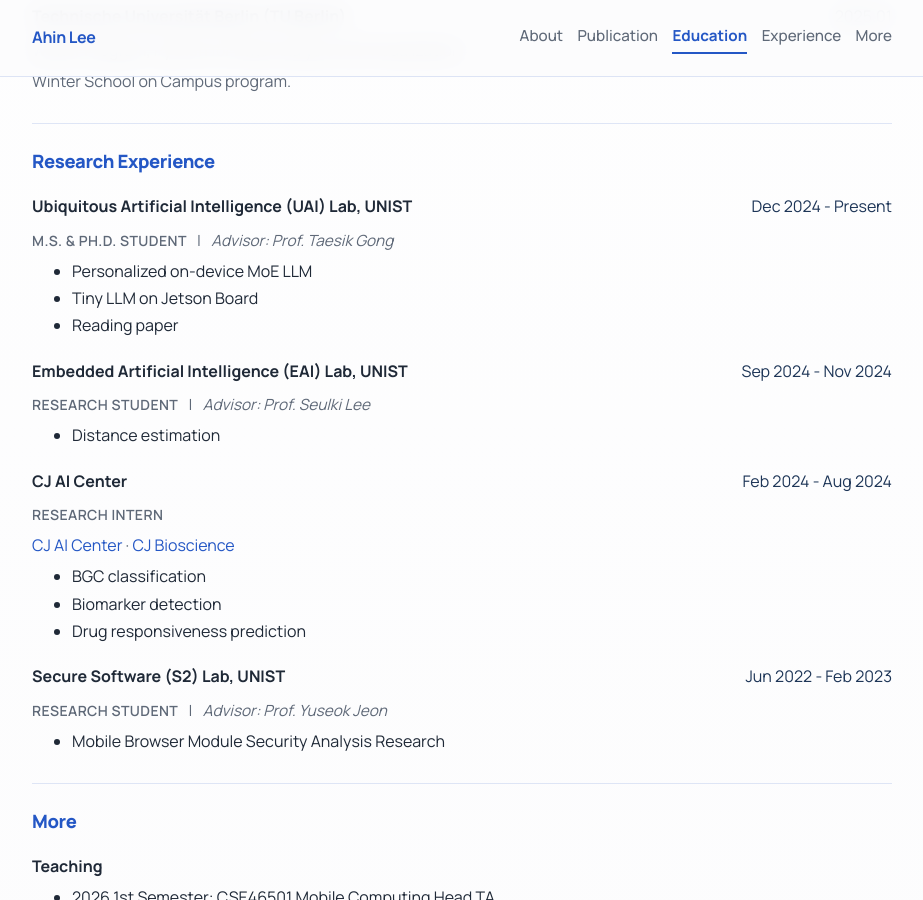
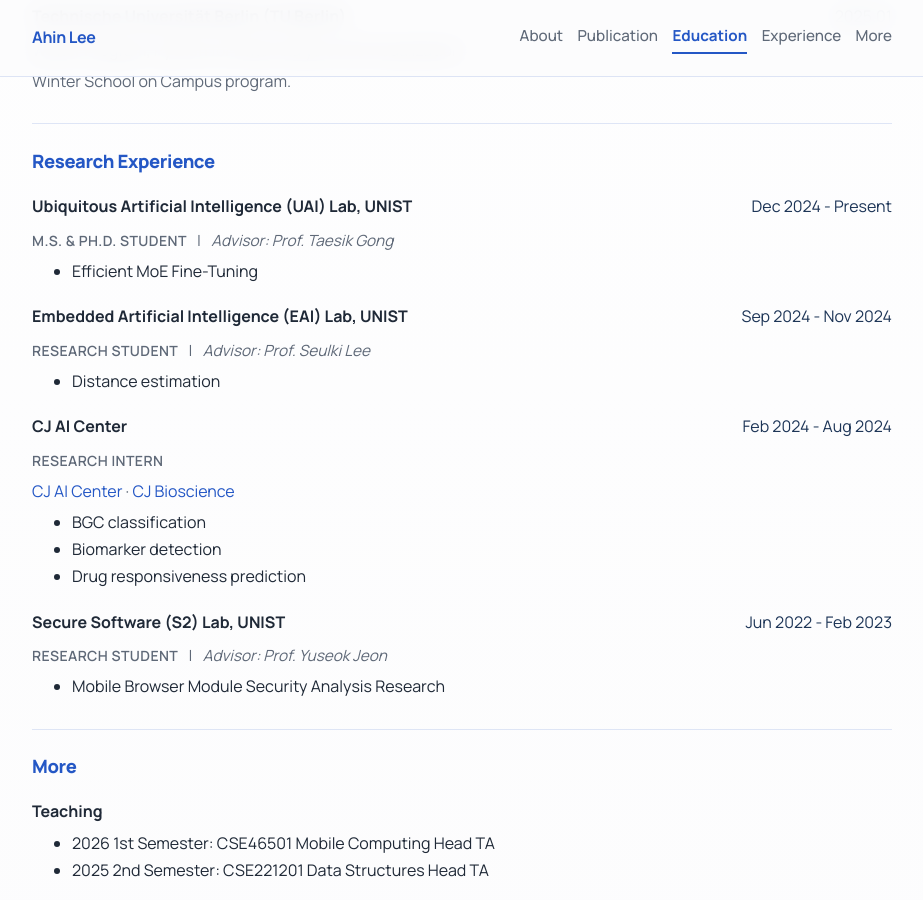
Before and after one commit to ahin-page/ahin-page.github.io, a Jekyll site: the page built from index.md, in a window 1280 px wide and 900 px high, scrolled down 1112 px. Shown: the whole window, without its empty margins (178-1101 px from the left). Built offline with Jekyll 4.4.1, drawn with Linux system fonts in a browser that asks for light colours.

Commit message:
modify UAI

```diff
--- a/_data/resume.yml
+++ b/_data/resume.yml
@@ -58,9 +58,8 @@ experience:
       - label: Site
         url: https://sites.google.com/view/uailab/home
     details:
-      - Personalized on-device MoE LLM
-      - Tiny LLM on Jetson Board
-      - Reading paper
+      - Efficient MoE Fine-Tuning
+
 skills:
   - Python
   - PyTorch
```
